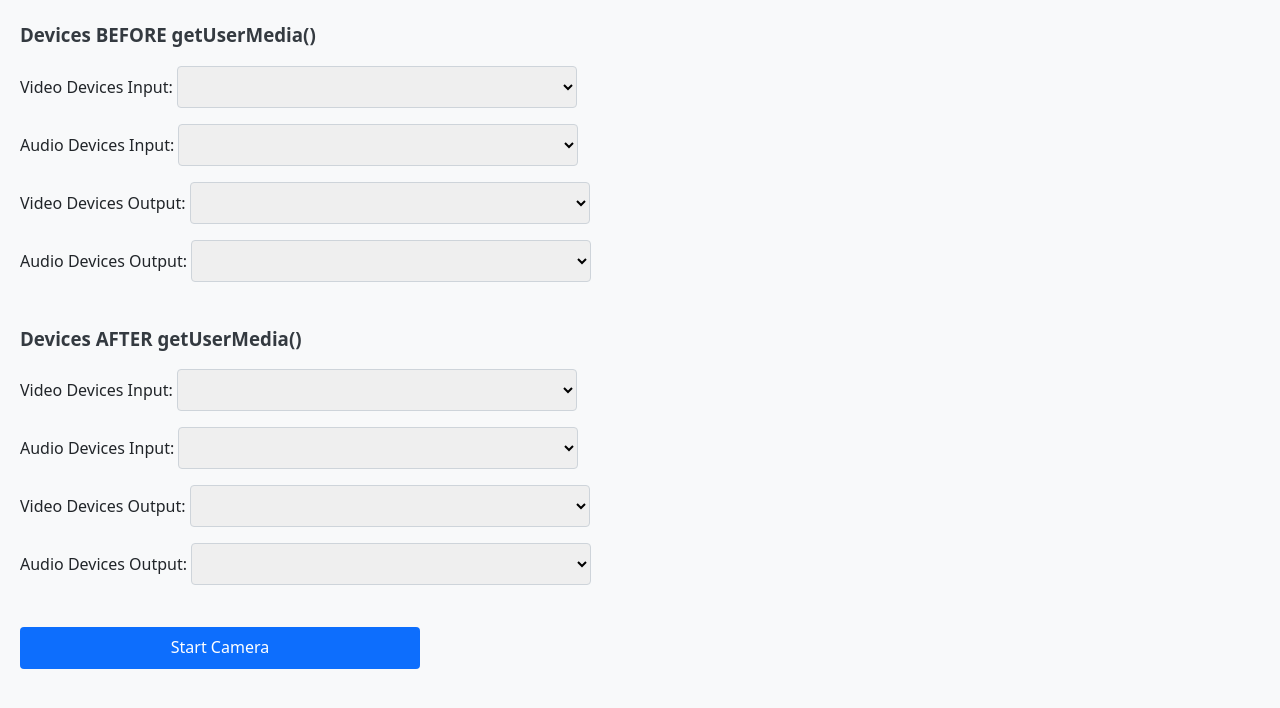
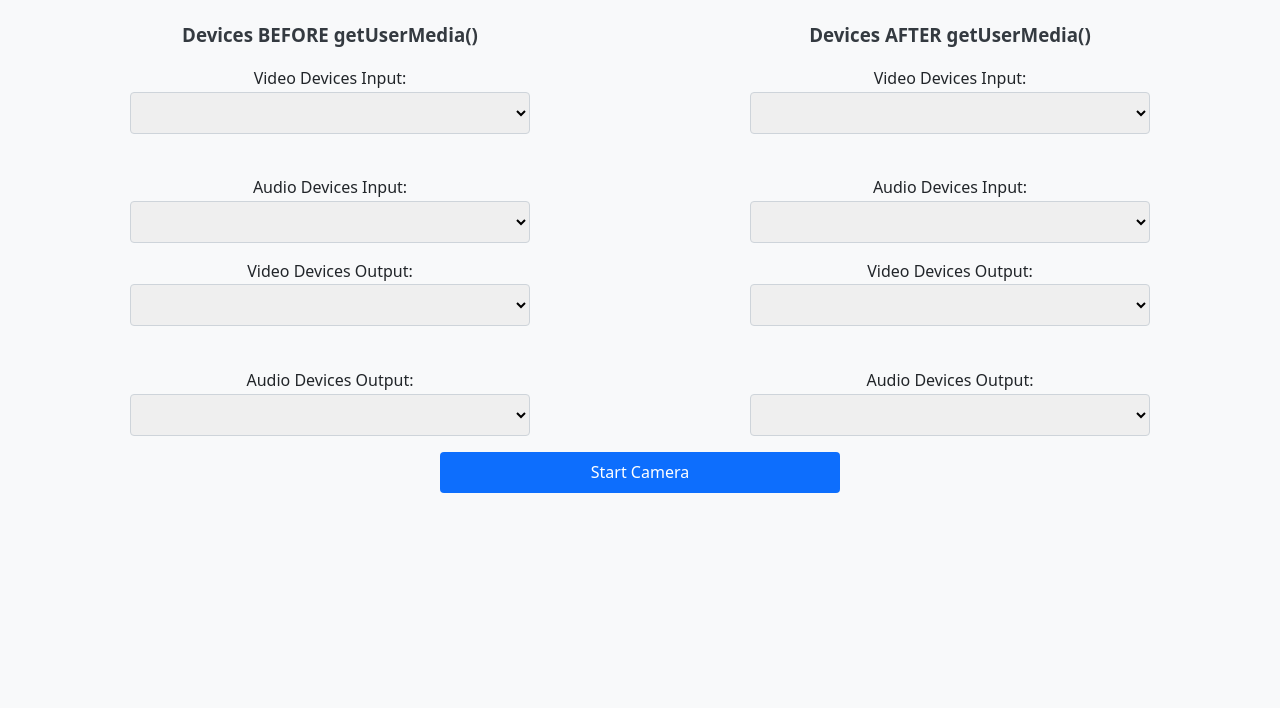
Before and after one commit to aquibahmed21/layoutTesting, a website built with Vite: page index.html in a window 1280 px wide. Built offline with nearby package versions, Linux system fonts and the light colour scheme.

Commit message:
testing video getusermedia

```diff
--- a/src/main.js
+++ b/src/main.js
@@ -2,36 +2,32 @@ import './style.css'
 
 document.querySelector('#app').innerHTML = `
 
+<div class="container">
   <h3>Devices BEFORE getUserMedia()</h3>
   <label for="videoBeforeInput">Video Devices Input:</label>
   <select id="videoBeforeInput"></select><br>
   <label for="audioBeforeInput">Audio Devices Input:</label>
   <select id="audioBeforeInput"></select>
-
-<br />
-
   <label for="videoBeforeOutput">Video Devices Output:</label>
   <select id="videoBeforeOutput"></select><br>
   <label for="audioBeforeOutput">Audio Devices Output:</label>
   <select id="audioBeforeOutput"></select>
+</div>
 
-<br /><br />
-
+<div class="container">
   <h3>Devices AFTER getUserMedia()</h3>
   <label for="videoAfterInput">Video Devices Input:</label>
   <select id="videoAfterInput"></select><br>
   <label for="audioAfterInput">Audio Devices Input:</label>
   <select id="audioAfterInput"></select>
-
-<br />
-
   <label for="videoAfterOutput">Video Devices Output:</label>
   <select id="videoAfterOutput"></select><br>
   <label for="audioAfterOutput">Audio Devices Output:</label>
   <select id="audioAfterOutput"></select>
+</div>
 
 <br /><br />
-<button id="startBtn">Start Camera</button>
+<button id="startBtn" class="full-width">Start Camera</button>
 `
 
 const startBtn = document.getElementById('startBtn');
@@ -44,7 +40,6 @@ const audioBeforeOutput = document.getElementById('audioBeforeOutput');
 
 const videoAfterInput = document.getElementById('videoAfterInput');
 const audioAfterInput = document.getElementById('audioAfterInput');
-
 const videoAfterOutput = document.getElementById('videoAfterOutput');
 const audioAfterOutput = document.getElementById('audioAfterOutput');
 
@@ -60,12 +55,6 @@ async function listDevices(videoDropdownInput, audioDropdownInput, videoDropdown
     const option = document.createElement('option');
     option.value = device.deviceId || '';
     option.text = device.label || `${device.kind}`;
-
-    // if (device.kind === 'videoinput') {
-    //   videoDropdown.appendChild(option);
-    // } else if (device.kind === 'audioinput') {
-    //   audioDropdown.appendChild(option);
-    // }
 
     if (device.kind === 'videoinput') {
       videoDropdownInput.appendChild(option);
@@ -105,7 +94,7 @@ startBtn.addEventListener('click', async () => {
 
     const stopBtn = document.createElement('button');
     stopBtn.textContent = 'Stop Camera';
-    document.body.appendChild(divContainer);
+    document.querySelector("#app").appendChild(divContainer);
     stopBtn.addEventListener('click', () => {
       stream.getTracks().forEach(track => track.stop());
       divContainer.remove();
--- a/src/style.css
+++ b/src/style.css
@@ -124,4 +124,20 @@ blockquote {
 .container {
   max-width: 960px;
   margin: 0 auto;
+  width: 50%;
+  display: flex;
+  flex-direction: column;
+  min-width: 480px;
+  align-items: center;
 }
+
+#app {
+  display: flex;
+  flex-wrap: wrap;
+}
+
+.full-width {
+  width: 100%;
+  margin: 0 auto;
+  height: -webkit-fill-available;
+}
```
Lines whose indentation alone changed are shown as unchanged.
